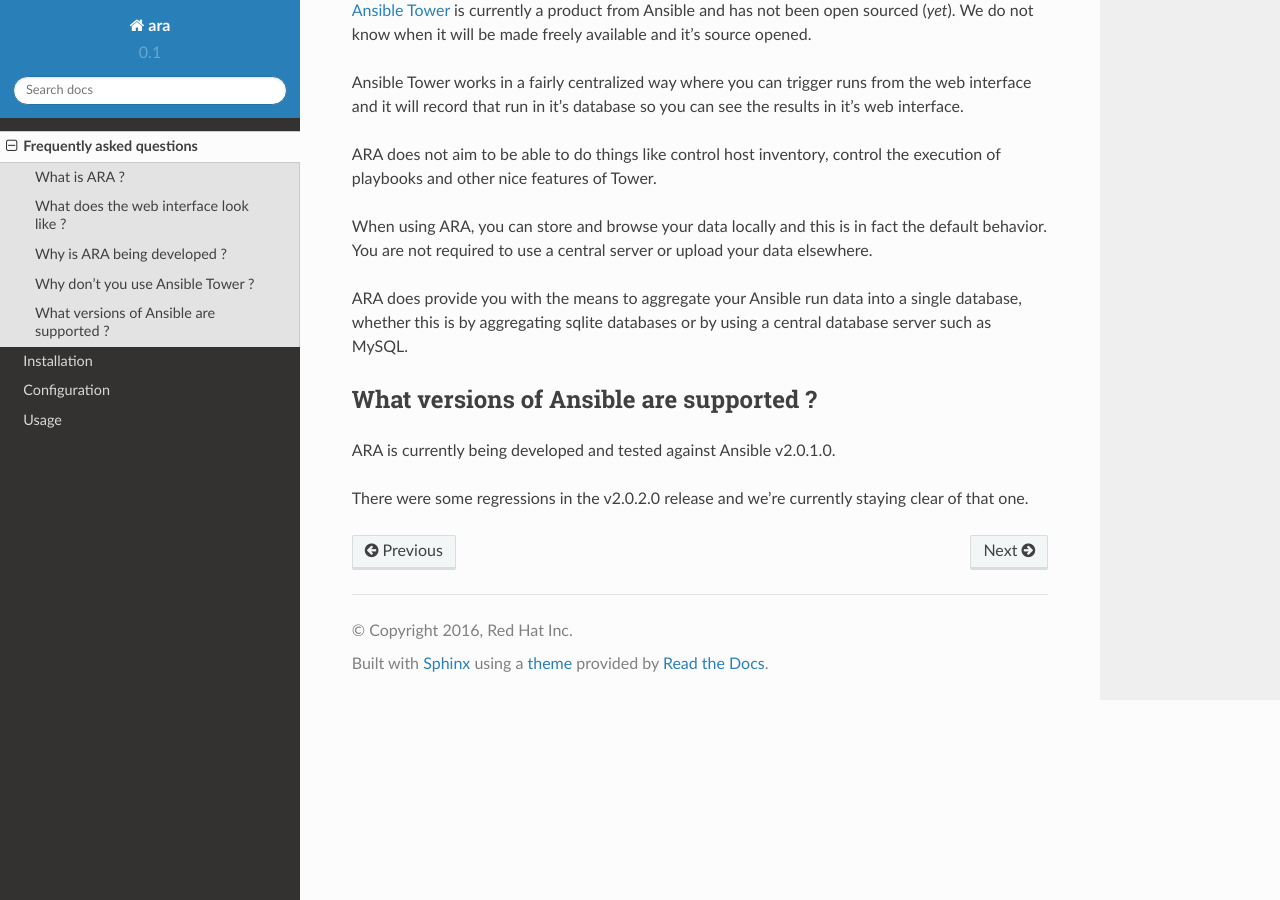
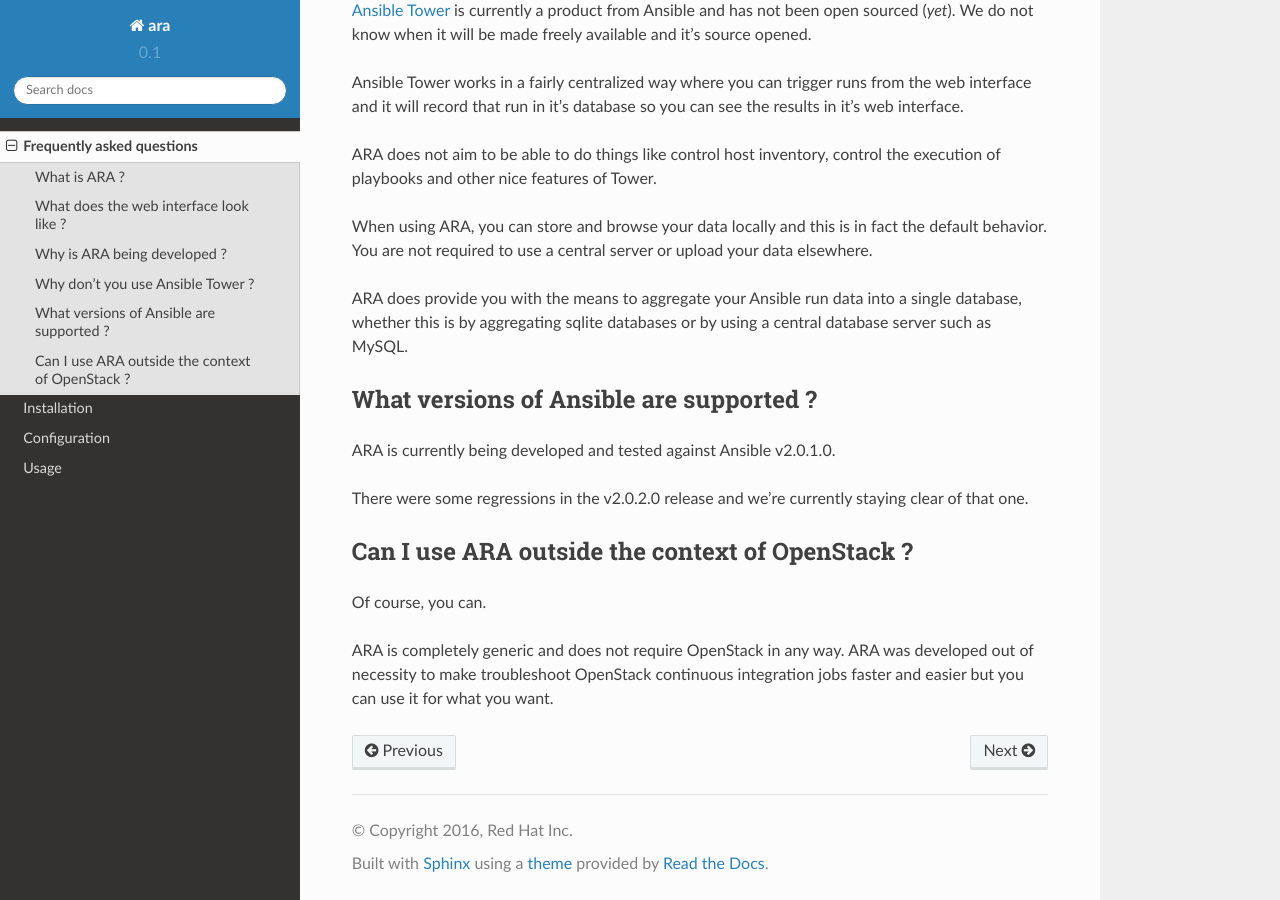
Before and after one commit to ansible-community/ara, a Sphinx documentation site: the page built from docs/faq.rst, in a window 1280 px wide and 900 px high, scrolled down 1700 px. Built offline with Sphinx 7.4.7 and the Read the Docs theme 2.0.0, drawn with Linux system fonts in a browser that asks for light colours.

Commit message:
Add a FAQ about usage outside of OpenStack

```diff
--- a/docs/faq.rst
+++ b/docs/faq.rst
@@ -69,3 +69,11 @@
 
 There were some regressions in the v2.0.2.0 release and we're currently staying
 clear of that one.
+
+Can I use ARA outside the context of OpenStack ?
+------------------------------------------------
+Of course, you can.
+
+ARA is completely generic and does not require OpenStack in any way.
+ARA was developed out of necessity to make troubleshoot OpenStack continuous
+integration jobs faster and easier but you can use it for what you want.
```
